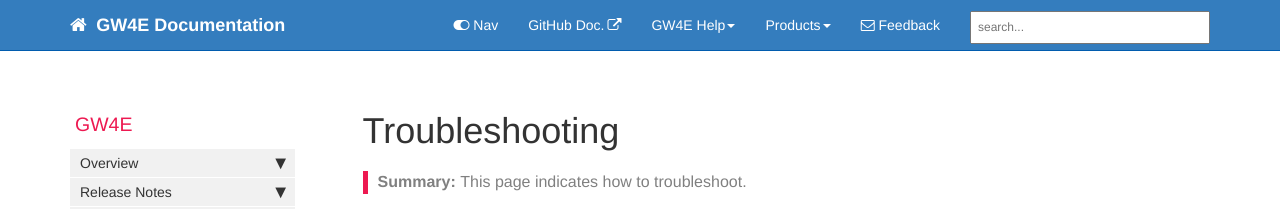
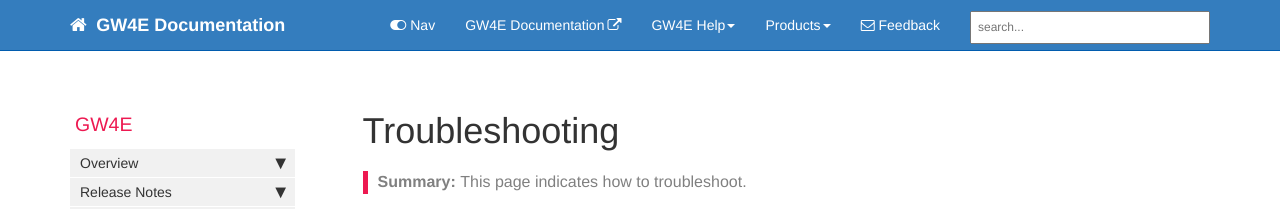
Before and after one commit to gw4e/gw4e.github.io, a Jekyll site: the page built from pages/mydoc/mydoc_troubleshooting.md, in a window 1280 px wide. Shown: the top 209 px of the page. Built offline with Jekyll 4.4.1, drawn with Linux system fonts in a browser that asks for light colours; nearby versions of some CDN libraries; comment, search, counter and statistics services are not loaded.

Commit message:
setup topnav

```diff
--- a/_data/topnav.yml
+++ b/_data/topnav.yml
@@ -3,7 +3,7 @@
 topnav:
 - title: Topnav
   items:
-    - title: GitHub Doc.
+    - title: GW4E Documentation
       external_url: https://gw4e.github.io/
 
 #Topnav dropdowns
```
